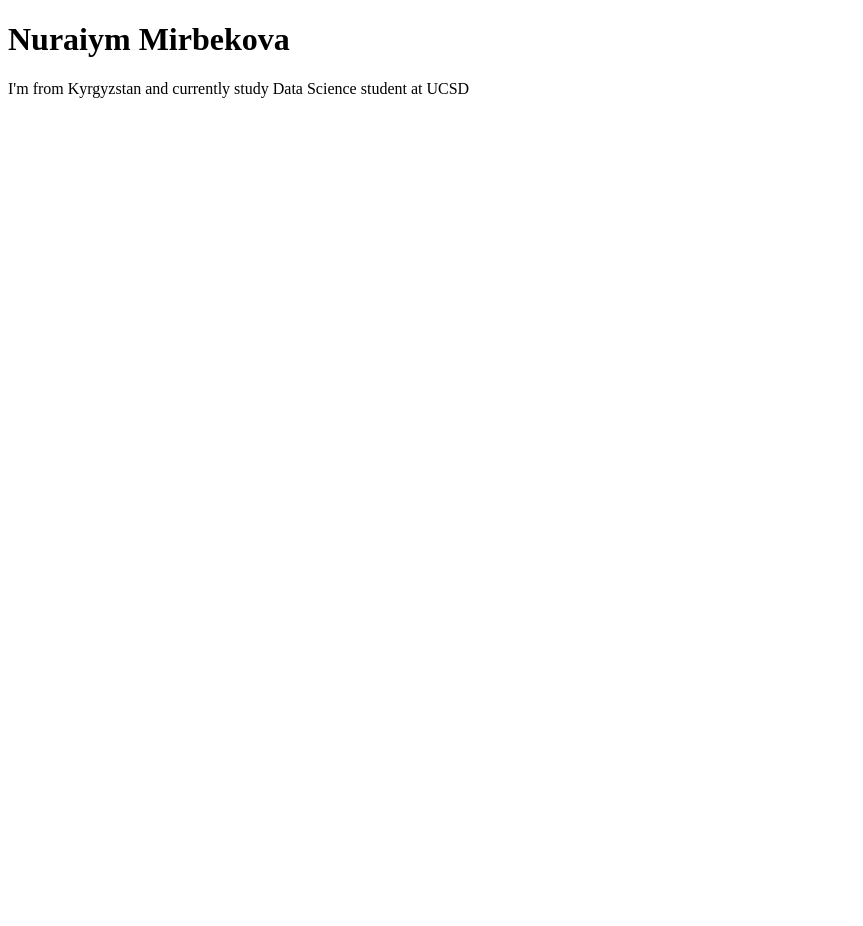
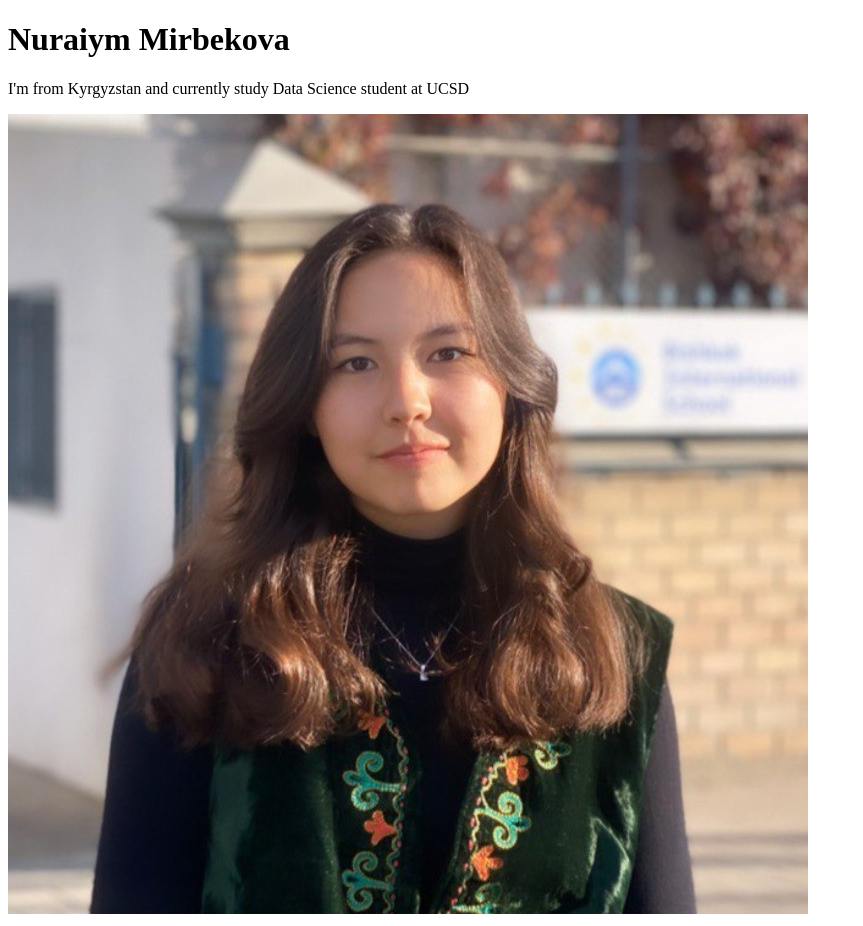
Before and after one commit to nmirbekova-wq/Personal-Portfolio, a plain HTML site: page index.html in a window 1280 px wide. Shown: the whole page, without its empty margins (0-863 px from the left). Before the commit the page ends 800 px from the top, so only its background shows below. Drawn offline with Linux system fonts and the light colour scheme.

Commit message:
added a photo

```diff
--- a/index.html
+++ b/index.html
@@ -8,5 +8,6 @@
 <body>
     <h1>Nuraiym Mirbekova</h1>
     <p>I'm from Kyrgyzstan and currently study Data Science student at UCSD </p>
+    <img src="images/photo.jpg" alt="My Photo">
 </body>
 </html>
```
Also changed, not shown: images/photo.jpg (added).
